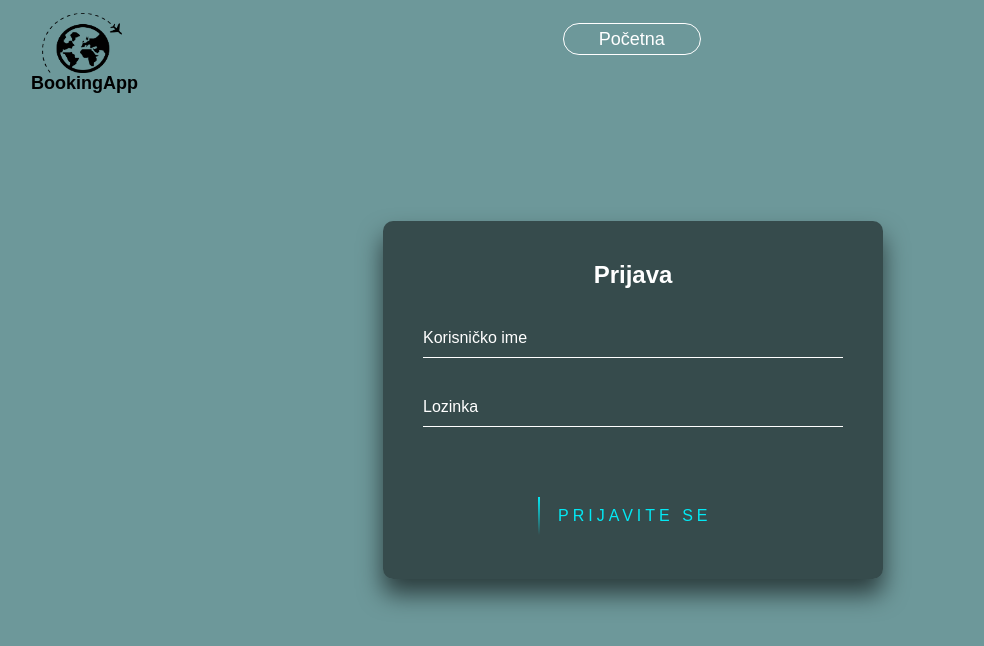
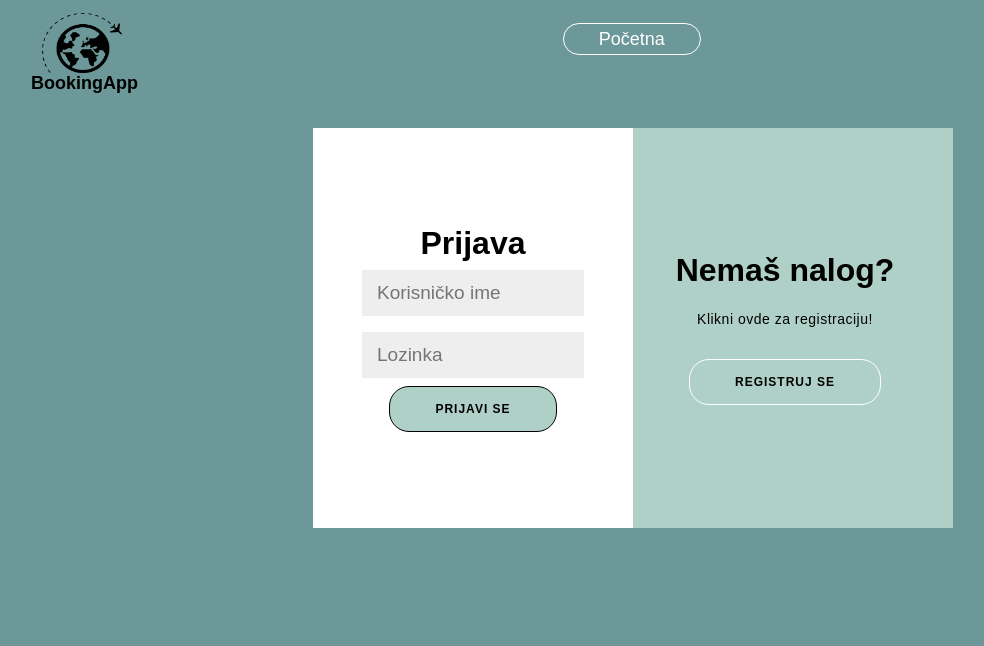
Before and after one commit to st3fan7/WebProjekat, a plain HTML site: page static/logIn.html in a window 1280 px wide. Shown: the whole page, without its empty margins (7-991 px from the left). Drawn offline with Linux system fonts and the light colour scheme.

Commit message:
Stranica za logovanje - izmena

```diff
--- a/static/css/logInStyle.css
+++ b/static/css/logInStyle.css
@@ -8,6 +8,247 @@ html {
     background:  #6d989a;
   }
 
+  h1 {
+    font-weight: bold;
+    margin: 0;
+  }
+
+  h2 {
+    text-align: center;
+  }
+
+  p {
+    font-size: 14px;
+    font-weight: 100;
+    line-height: 20px;
+    letter-spacing: 0.5px;
+    margin: 20px 0 30px;
+  }
+
+  span {
+    font-size: 12px;
+  }
+
+  a {
+    color: #333;
+    font-size: 14px;
+    text-decoration: none;
+    margin: 15px 0;
+  }
+
+  button {
+    border-radius: 20px;
+    border: 1px solid black;
+    background-color: #afd0c7;
+    color: black;
+    font-size: 12px;
+    font-weight: bold;
+    padding: 15px 45px;
+    letter-spacing: 1px;
+    text-transform: uppercase;
+    transition: transform 80ms ease-in;
+  }
+
+  button:active {
+    transform: scale(0.95);
+  }
+
+  button:focus {
+    outline: none;
+  }
+
+  button.ghost {
+    background-color: transparent;
+    border-color: #FFFFFF;
+  }
+
+  form {
+    background-color: #FFFFFF;
+    padding: 0px 0px;
+    align-items: center;
+    justify-content: center;
+    flex-direction: column;
+    height: 50%;
+    display: flex;
+    width: 50%;
+    margin-left: 50%;
+    margin-top: 20%;
+    text-align: center;
+  }
+
+  input {
+    background-color: #eee;
+    border: none;
+    padding: 12px 15px;
+    margin: 8px 0;
+    width: 60%;
+    font-size: 19px;
+  }
+
+  .container {
+    background-color: #fff;
+    border-radius: 10px;
+      box-shadow: 0 14px 28px rgba(0,0,0,0.25),
+        0 10px 10px rgba(0,0,0,0.22);
+    position: relative;
+    overflow: hidden;
+    width: 768px;
+    max-width: 100%;
+    min-height: 480px;
+  }
+
+  .form-container {
+    position: absolute;
+    top: 0;
+    height: 100%;
+    transition: all 0.6s ease-in-out;
+  }
+
+  .sign-in-container {
+    left: 0;
+    width: 50%;
+    z-index: 2;
+  }
+
+  .container.right-panel-active .sign-in-container {
+    transform: translateX(100%);
+  }
+
+  .sign-up-container {
+    left: 0;
+    width: 50%;
+    opacity: 0;
+    z-index: 1;
+  }
+
+  .container.right-panel-active .sign-up-container {
+    transform: translateX(100%);
+    opacity: 1;
+    z-index: 5;
+    animation: show 0.6s;
+  }
+
+  @keyframes show {
+    0%, 49.99% {
+      opacity: 0;
+      z-index: 1;
+    }
+
+    50%, 100% {
+      opacity: 1;
+      z-index: 5;
+    }
+  }
+
+  .overlay-container {
+    position: absolute;
+    top: 0;
+    left: 50%;
+    width: 50%;
+    height: 100%;
+    overflow: hidden;
+    transition: transform 0.6s ease-in-out;
+    z-index: 100;
+  }
+
+  .container.right-panel-active .overlay-container{
+    transform: translateX(-100%);
+  }
+
+  .overlay {
+    background: #FF416C;
+    background: -webkit-linear-gradient(to right, #afd0c7, #afd0c7);
+    background: linear-gradient(to right, #afd0c7, #afd0c7);
+    background-repeat: no-repeat;
+    background-size: cover;
+    background-position: 0 0;
+    color: black;
+    position: relative;
+    left: -100%;
+    height: 50%;
+    margin-top: 20%;
+    width: 150%;
+      transform: translateX(0);
+    transition: transform 0.6s ease-in-out;
+  }
+
+  .container.right-panel-active .overlay {
+      transform: translateX(50%);
+  }
+
+  .overlay-panel {
+    position: absolute;
+    display: flex;
+    align-items: center;
+    justify-content: center;
+    flex-direction: column;
+    padding: 0 0px;
+    text-align: center;
+    top: 0;
+    height: 100%;
+    width: 35%;
+    transform: translateX(0);
+    transition: transform 0.6s ease-in-out;
+  }
+
+  .overlay-left {
+    transform: translateX(-20%);
+  }
+
+  .container.right-panel-active .overlay-left {
+    transform: translateX(0);
+  }
+
+  .overlay-right {
+    right: 0;
+    transform: translateX(0);
+  }
+
+  .container.right-panel-active .overlay-right {
+    transform: translateX(20%);
+  }
+
+  .social-container {
+    margin: 20px 0;
+  }
+
+  .social-container a {
+    border: 1px solid #DDDDDD;
+    border-radius: 50%;
+    display: inline-flex;
+    justify-content: center;
+    align-items: center;
+    margin: 0 5px;
+    height: 40px;
+    width: 40px;
+  }
+
+  footer {
+      background-color: #222;
+      color: #fff;
+      font-size: 14px;
+      bottom: 0;
+      position: fixed;
+      left: 0;
+      right: 0;
+      text-align: center;
+      z-index: 999;
+  }
+
+  footer p {
+      margin: 10px 0;
+  }
+
+  footer i {
+      color: red;
+  }
+
+  footer a {
+      color: #3c97bf;
+      text-decoration: none;
+  }
+
+  /*
   .login-box {
     position: absolute;
     top: 50%;
@@ -166,3 +407,4 @@ html {
       bottom: 100%;
     }
   }
+*/
--- a/static/logIn.html
+++ b/static/logIn.html
@@ -27,26 +27,25 @@
         </ul>
     </div>
 
+    <div class="signIn">
+        <div class="form-container sign-in-container">
+            <form action="#">
+                <h1>Prijava</h1>
+                <input type="text" placeholder="Korisničko ime" />
+                <input type="password" placeholder="Lozinka" />
+                <button>Prijavi se</button>
+            </form>
+        </div>
 
-    <div class="login-box">
-        <h2>Prijava</h2>
-        <form>
-        <div class="user-box">
-            <input type="text" name="" required="">
-            <label>Korisničko ime</label>
+        <div class="overlay-container">
+            <div class="overlay">
+                <div class="overlay-panel overlay-right">
+                    <h1>Nemaš nalog?</h1>
+                    <p>Klikni ovde za registraciju!</p>
+                    <button class="ghost" id="signUp">Registruj se</button>
                 </div>
-        <div class="user-box">
-            <input type="password" name="" required="">
-            <label>Lozinka</label>
             </div>
-        <a href="#">
-            <span></span>
-            <span></span>
-            <span></span>
-            <span></span>
-            Prijavite se
-        </a>
-        </form>
+        </div>
     </div>
 </body>
 </html>
```
Also changed, not shown: static/pictures/travelMan.jpg (added). Lines whose indentation alone changed are shown as unchanged.
